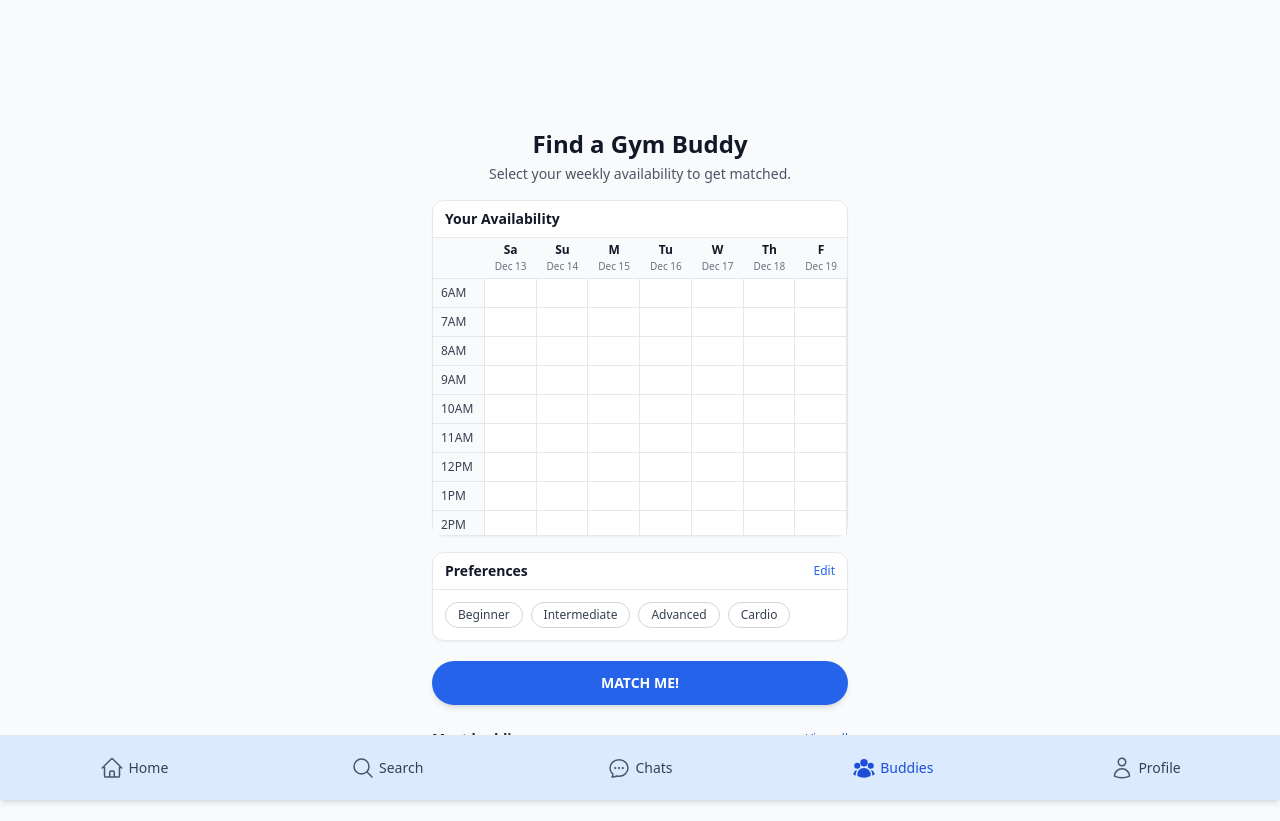
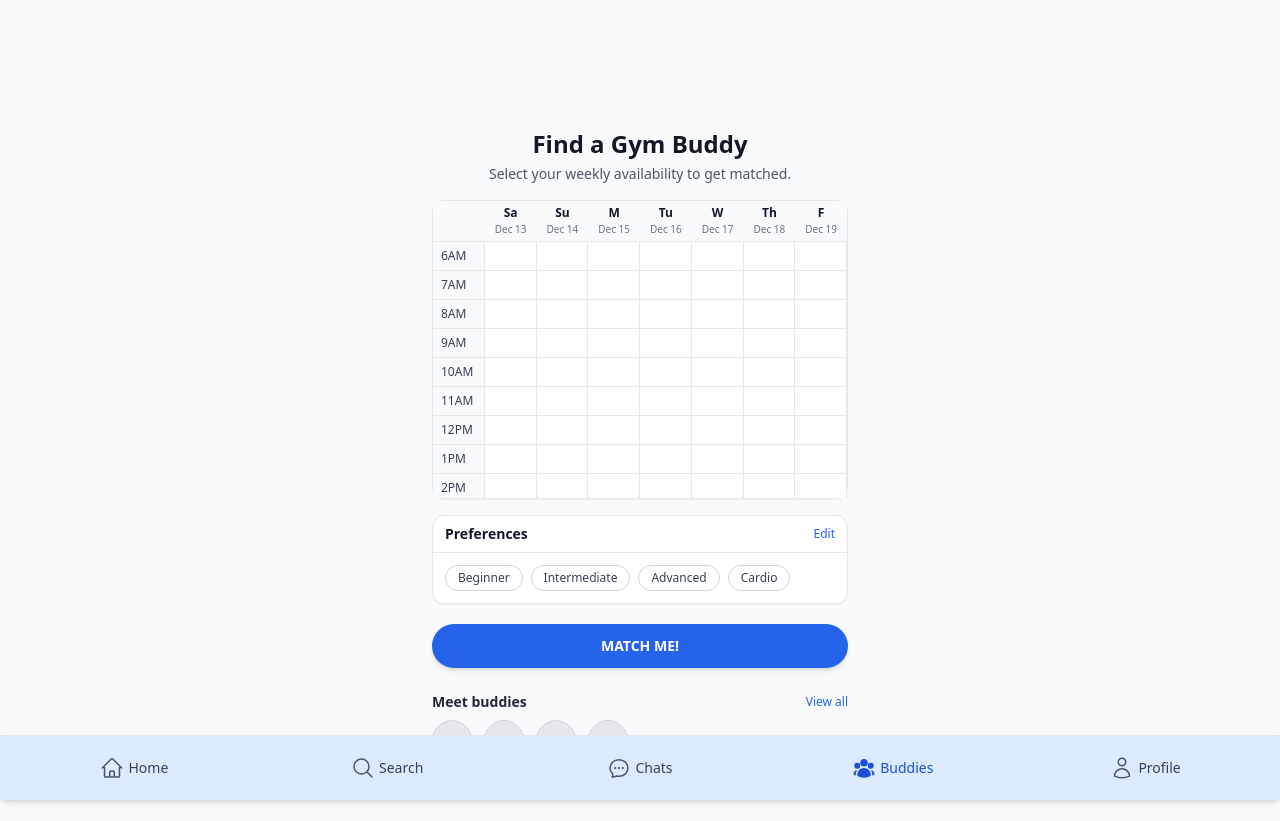
Before and after one commit to NancyCLY/liongains, a React (Create React App) app: page /gymbuddy in a window 1280 px wide. After the commit the page ends 800 px from the top, so only its background shows below. Built offline with nearby package versions, Linux system fonts and the light colour scheme; no server answers; sample sign-in values are in the browser's storage.

Commit message:
remove the your availability

```diff
--- a/src/pages/GymBuddy.js
+++ b/src/pages/GymBuddy.js
@@ -255,9 +255,9 @@ export default function GymBuddy() {
 
       {/* Availability card */}
       <section className="mt-4 bg-white rounded-xl shadow-sm border">
-        <div className="px-3 py-2 border-b">
+        {/* <div className="px-3 py-2 border-b">
           <h2 className="font-semibold text-sm">Your Availability</h2>
-        </div>
+        </div> */}
 
         {/* Whole grid can scroll horizontally, time rows scroll vertically */}
         <div className="overflow-x-auto">
```
